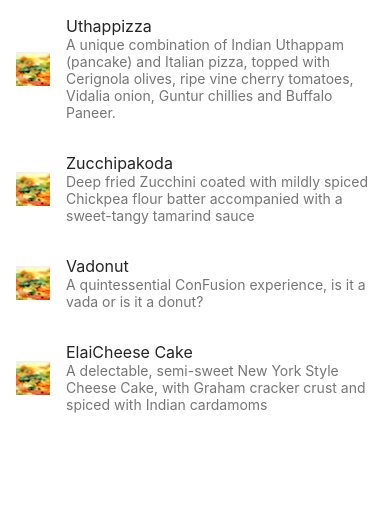
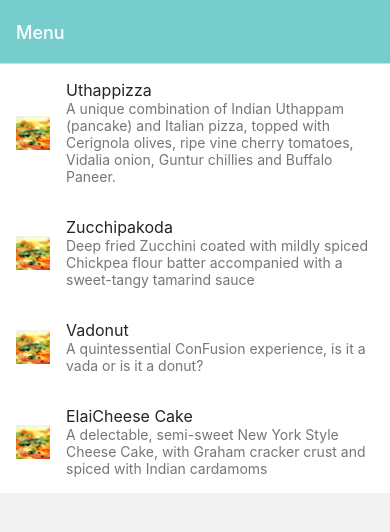
Before and after one commit to TriNguyen116/TriNT-Lab8-Ass1-V2, a React Native app: screen / in a window 390 px wide. Shown: the top 532 px of the page. Built offline with nearby package versions, Linux system fonts and the light colour scheme.

Commit message:
Lab5-Menu,Main,DishComponent-Navigate

```diff
--- a/components/DishdetailComponent.js
+++ b/components/DishdetailComponent.js
@@ -1,7 +1,7 @@
 import React, { Component } from 'react';
 import { View, Text } from 'react-native';
 import { Card, Image } from 'react-native-elements';
-
+import { DISHES } from '../shared/dishes';
 class RenderDish extends Component {
   render() {
     const dish = this.props.dish;
@@ -20,9 +20,17 @@ class RenderDish extends Component {
 }
 
 class Dishdetail extends Component {
+  constructor(props) {
+    super(props);
+    this.state = {
+      dishes: DISHES
+    };
+  }
   render() {
+    const dishId = parseInt(this.props.route.params.dishId);
+    const dish = this.state.dishes[dishId];
     return (
-      <RenderDish dish={this.props.dish} />
+      <RenderDish dish={dish} />
     );
   }
 }
--- a/components/MainComponent.js
+++ b/components/MainComponent.js
@@ -1,17 +1,31 @@
 import React, { Component } from 'react';
+import { NavigationContainer } from '@react-navigation/native';
+import { createStackNavigator } from '@react-navigation/stack';
+
 import Menu from './MenuComponent';
-import { DISHES } from '../shared/dishes';
+import Dishdetail from './DishdetailComponent';
+function MenuNavigatorScreen() {
+  const MenuNavigator = createStackNavigator();
+  return (
+    <MenuNavigator.Navigator
+      initialRouteName='Menu'
+      screenOptions={{
+        headerStyle: { backgroundColor: '#7cc' },
+        headerTintColor: '#fff',
+        headerTitleStyle: { color: '#fff' }
+      }}>
+      <MenuNavigator.Screen name='Menu' component={Menu} />
+      <MenuNavigator.Screen name='Dishdetail' component={Dishdetail} options={{ headerTitle: 'Dish Detail' }} />
+    </MenuNavigator.Navigator>
+  );
+}
 
 class Main extends Component {
-  constructor(props) {
-    super(props);
-    this.state = {
-      dishes: DISHES
-    };
-  }
   render() {
     return (
-      <Menu dishes={this.state.dishes} />
+      <NavigationContainer>
+        <MenuNavigatorScreen />
+      </NavigationContainer>
     );
   }
 }
--- a/components/MenuComponent.js
+++ b/components/MenuComponent.js
@@ -2,27 +2,29 @@ import React, { Component } from 'react';
 import { FlatList, View } from 'react-native';
 import { ListItem, Avatar } from 'react-native-elements';
 import Dishdetail from './DishdetailComponent';
+import { DISHES } from '../shared/dishes';
 
 class Menu extends Component {
   constructor(props) {
     super(props);
     this.state = {
-      selectedDish: null
+      //selectedDish: null,
+      dishes: DISHES
     };
   }
   render() {
     return (
-      <View style={{ flex: 1 }}>
-        <FlatList data={this.props.dishes}
-        renderItem={({ item, index }) => this.renderMenuItem(item, index)}
-        keyExtractor={(item) => item.id.toString()} />
-        <Dishdetail dish={this.state.selectedDish} />
-      </View>
+      //<View style={{ flex: 1 }}>
+          <FlatList data={this.state.dishes}  renderItem={({ item, index }) => this.renderMenuItem(item, index)}
+          keyExtractor={(item) => item.id.toString()} />
+        //<Dishdetail dish={this.state.selectedDish} />
+      //</View>
     );
   }
   renderMenuItem(item, index) {
+    const { navigate } = this.props.navigation;
     return (
-      <ListItem key={index} onPress={() => this.onDishSelect(item)}>
+      <ListItem key={index} onPress={() => navigate('Dishdetail', { dishId: item.id })}>
         <Avatar source={require('./images/uthappizza.png')} />
         <ListItem.Content>
           <ListItem.Title>{item.name}</ListItem.Title>
@@ -31,8 +33,8 @@ class Menu extends Component {
       </ListItem>
     );
   }
-  onDishSelect(item) {
-    this.setState({ selectedDish: item });
-  }
+  // onDishSelect(item) {
+  //   this.setState({ selectedDish: item });
+  // }
 }
 export default Menu;
```
Also changed, not shown: package.json (+6 -1 lines), 1 other file (tests, documents, lock files or other folders).
